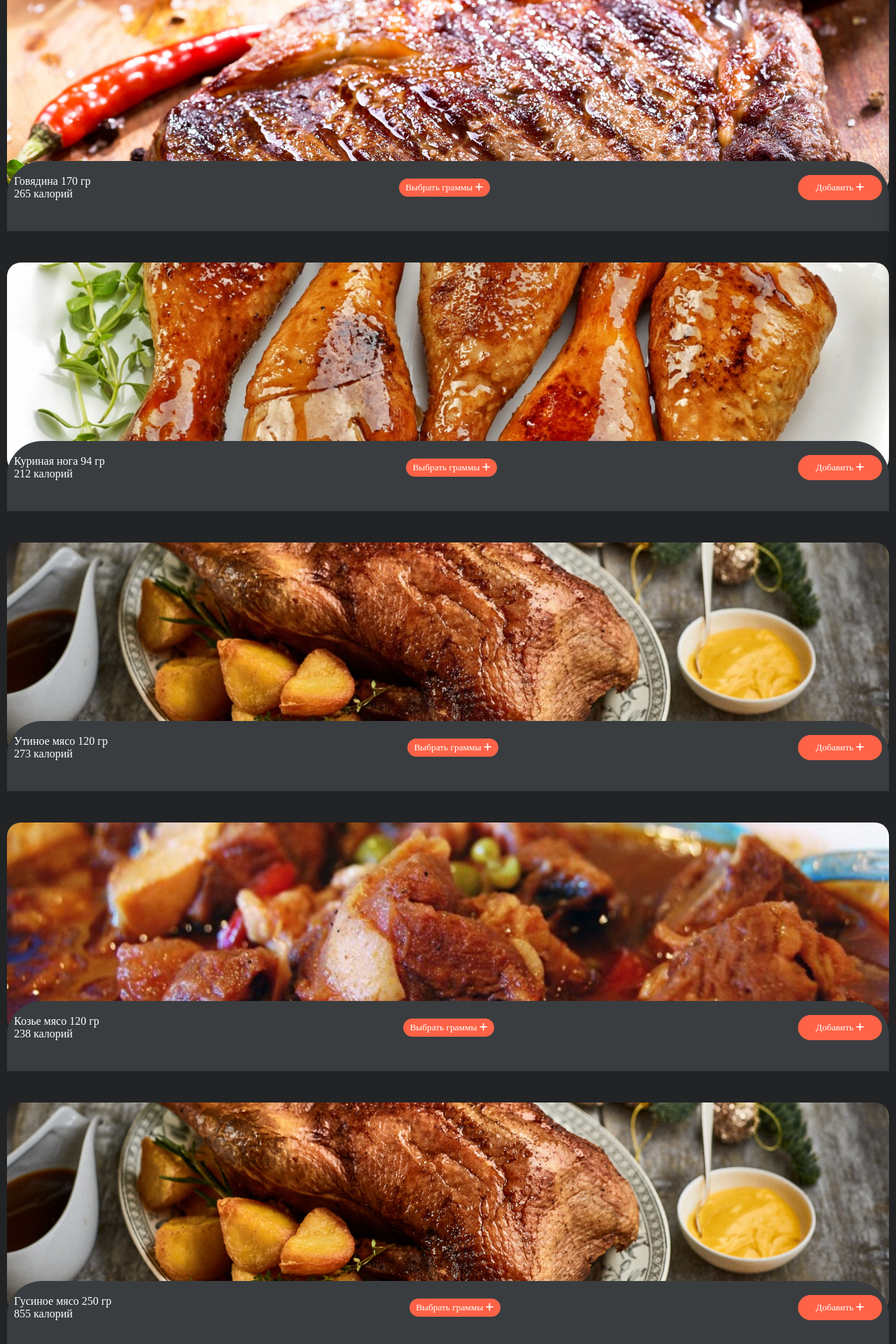
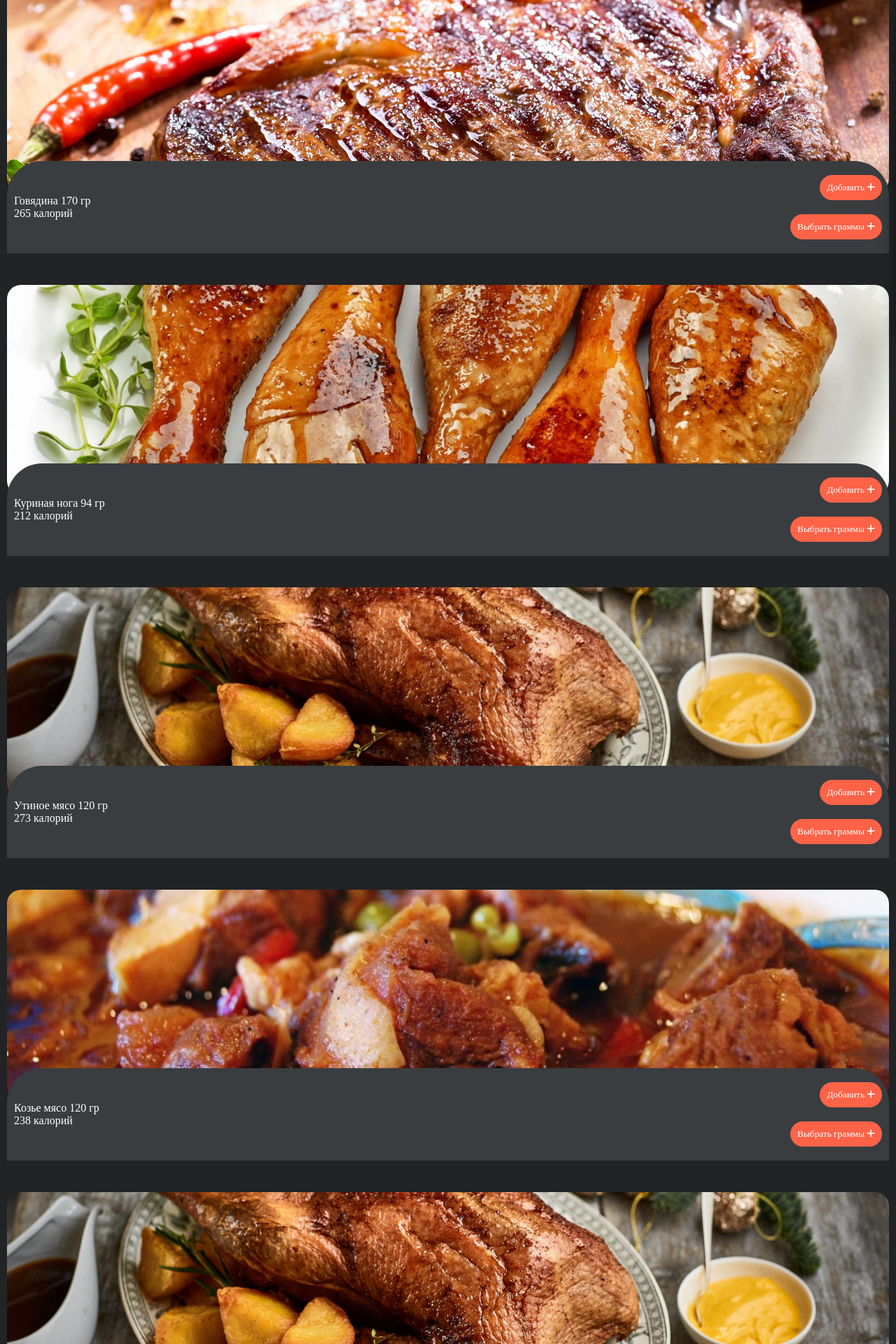
Before and after one commit to My-name-is-Jamshidbek/calorie, a Django app: page /home/ in a window 1280 px wide. Shown: the part 317-2237 px from the top of the page at 70% size. Run offline with Django 5.2, Linux system fonts and the light colour scheme; a user stored in the database is signed in; data comes from the database, SQL or seed files in the repository; both versions use the stored data as it was after the commit; some web fonts are replaced.

Commit message:
button to'g'irlandi

```diff
--- a/static/css/style.css
+++ b/static/css/style.css
@@ -236,13 +236,11 @@
     padding: 20px 10px ;
     z-index: 12;
     top: -100px;
-    height: 100px;
 }
 .content_start button{
     background-color: tomato;
     border-radius: 30px;
     padding: 10px;
-    width: 120px;
     border: none;
     color: #fff;
     cursor: pointer;
@@ -271,3 +269,9 @@
 .content_text {
     margin-bottom: 0;
 }
+.content_start{
+    display: flex;
+    flex-direction: column;
+    gap: 20px;
+    align-items: flex-end;
+}
--- a/templates/home.html
+++ b/templates/home.html
@@ -59,12 +59,13 @@
         <div class="content_dishes-box-text-top">
             <p>{{ food.name }} {{ food.serving }} гр<br>
                 {{ food.calories }} калорий</p>
-            <button type="button" class="select-gram-btn" data-food-id="{{ food.pk }}">Выбрать граммы <i class="fa-solid fa-add"></i></button>
             <div class="content_start">
                 <form action="{% url 'add_to_cart' food.pk %}" method="post">
                     {% csrf_token %}
                     <button type="submit">Добавить <i class="fa-solid fa-add"></i></button>
                 </form>
+            <button type="button" class="select-gram" data-food-id="{{ food.pk }}">Выбрать граммы <i class="fa-solid fa-add"></i></button>
+
             </div>
         </div>
     </div>
```
Also changed, not shown: db.sqlite3.
